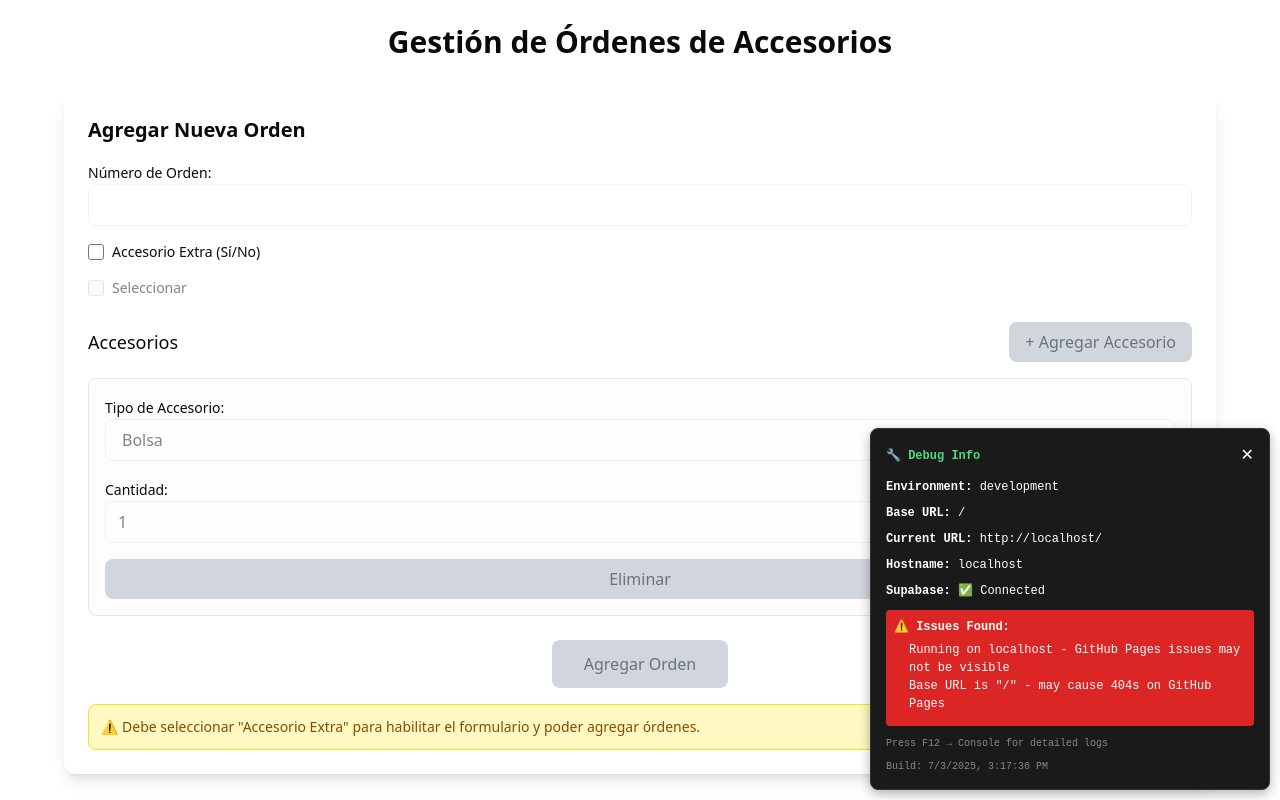
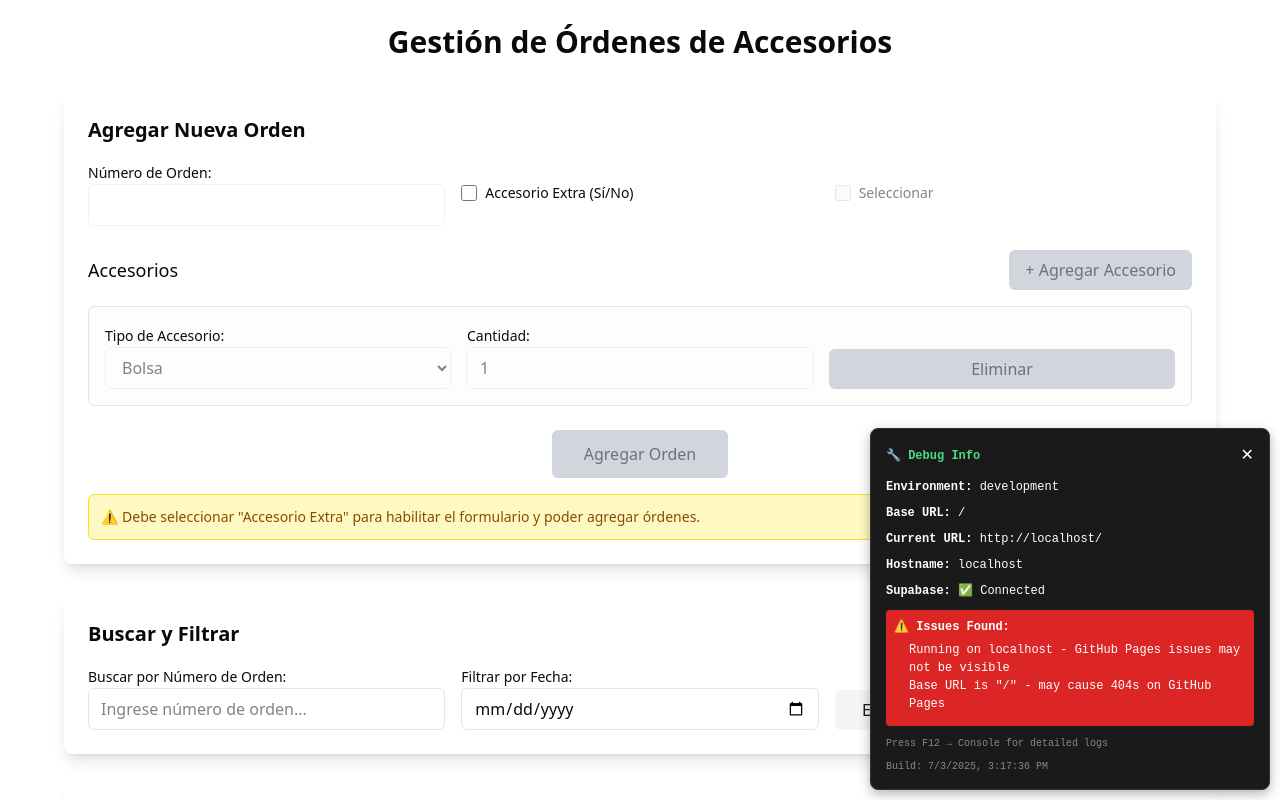
Before and after one commit to jcanett1/accessory_order_app, a React (Vite) app in the folder frontend/: page / in a window 1280 px wide. Shown: the top 800 px of the page. Built offline with nearby package versions, Linux system fonts and the light colour scheme; no server answers; the database is empty.

Commit message:
Update index.css

```diff
--- a/frontend/src/index.css
+++ b/frontend/src/index.css
@@ -4,6 +4,7 @@
 @tailwind base;
 @tailwind components;
 @tailwind utilities;
+@import "tailwindcss";
 
 /* Estilos base adicionales */
 @layer base {
```
